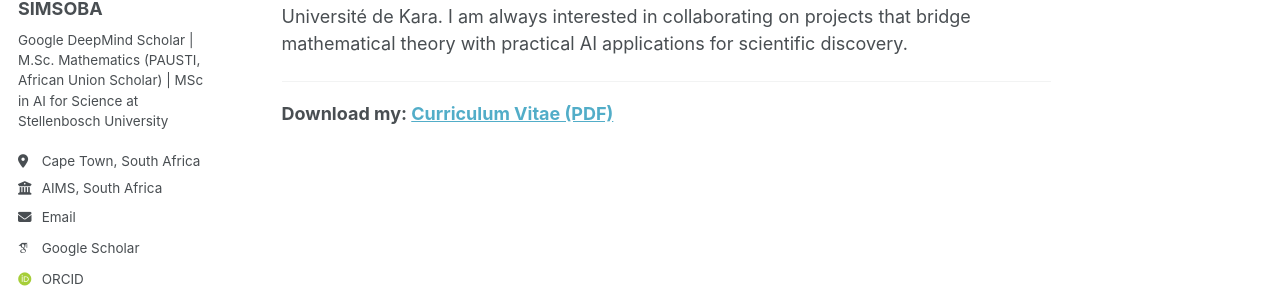
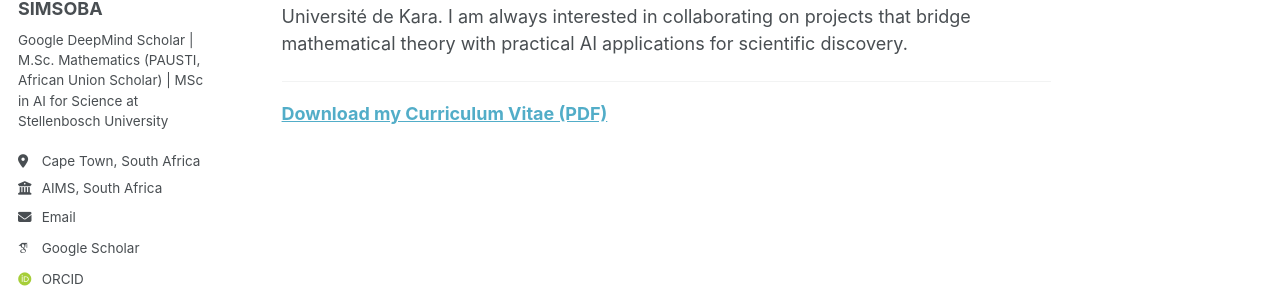
Before and after one commit to simsoba-research/simsoba-research.github.io, a Jekyll site: the page built from _pages/about.md, in a window 1280 px wide. Shown: the part 356-651 px from the top of the page. Built offline with Jekyll 4.4.1, drawn with Linux system fonts in a browser that asks for light colours; some web fonts are replaced; a script bundle is joined from its source files by our own code; library files that are not in the unit come from our copies.

```diff
--- a/_pages/about.md
+++ b/_pages/about.md
@@ -11,4 +11,4 @@ Hello! I'm Kouyakou-Abalo SIMSOBA. I am a Google DeepMind Scholar currently purs
 
 ---
 
-**Download my: [Curriculum Vitae (PDF)](/files/cv.pdf)**
+**[Download my Curriculum Vitae (PDF)](/files/cv.pdf)**
```
